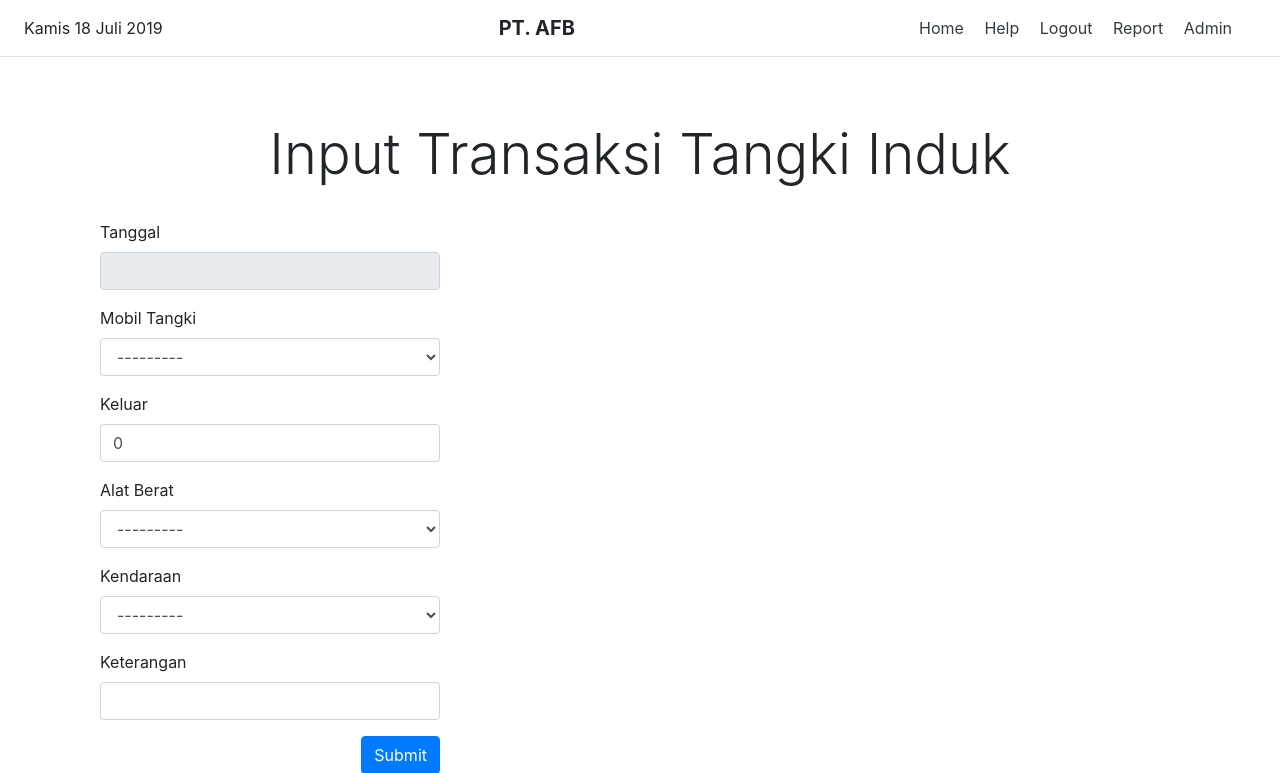
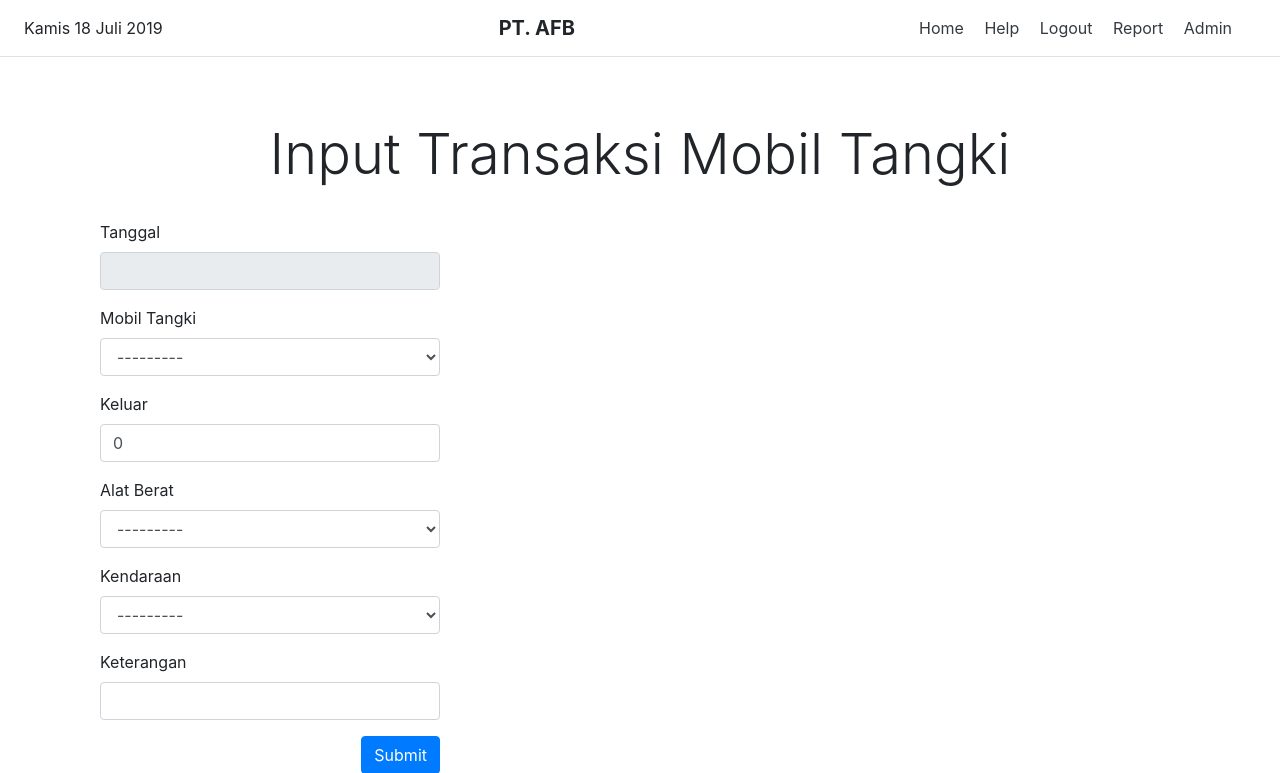
Before and after one commit to hengkypl/afb-project, a Django app: page /bbm/add_transaksi_mobil_tangki/ in a window 1280 px wide. Shown: the top 773 px of the page. Run offline with Django 3.2, Linux system fonts and the light colour scheme; the visitor is signed in with stand-in values (Sample User, id 1); data that the repository does not hold is empty; some libraries are stand-ins or nearby versions.

Commit message:
first commit

```diff
--- a/requirements.txt
+++ b/requirements.txt
@@ -6,7 +6,6 @@ freeze==1.0.10
 gunicorn==19.9.0
 phonenumbers==8.10.10
 Pillow==5.4.1
-psycopg2==2.8.2
 psycopg2-binary==2.8.2
 pytz==2019.1
 six==1.12.0
--- a/templates/bbm/add_transaksi_mobil_tangki.html
+++ b/templates/bbm/add_transaksi_mobil_tangki.html
@@ -3,7 +3,7 @@
 
 {% block content %}
   <div class="pricing-header px-3 py-3 pt-md-5 pb-md-4 mx-auto text-center">
-    <h1 class="display-4">Input Transaksi Tangki Induk</h1>
+    <h1 class="display-4">Input Transaksi Mobil Tangki</h1>
   </div>
   <div class="container">
     <div class="col-md-4">
```
Also changed, not shown: README.md (added).
